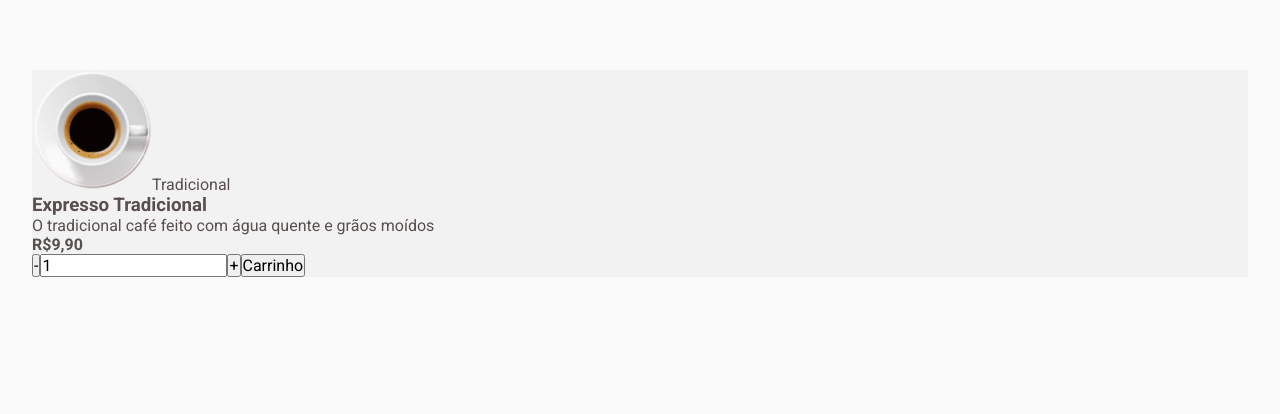
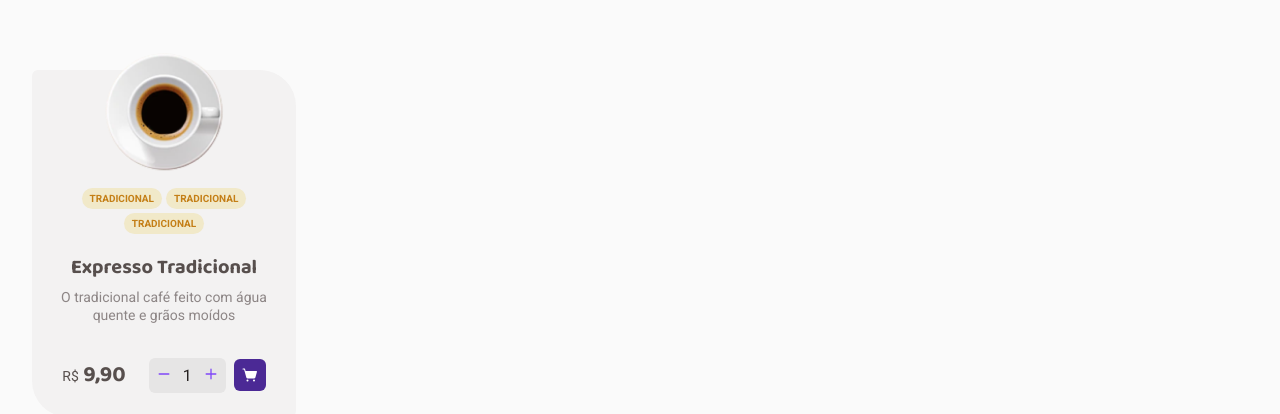
Before and after one commit to EllenBessa/coffee-delivery, a React (Vite) app: page / in a window 1280 px wide. Shown: the part 577-991 px from the top of the page. Before the commit the page ends 854 px from the top, so only its background shows below. Built offline with nearby package versions, Linux system fonts and the light colour scheme.

Commit message:
feat: :lipstick: Estilização do componente Coffee Card

```diff
--- a/src/pages/Home/components/CoffeeCard/index.tsx
+++ b/src/pages/Home/components/CoffeeCard/index.tsx
@@ -1,7 +1,14 @@
 import { useState } from "react";
 
+import { Minus, Plus, ShoppingCartSimple } from "@phosphor-icons/react";
+
 import expresso from "../../../../assets/expresso.png";
-import { CoffeeCardWrapper } from "./styles";
+import {
+  CoffeeCardWrapper,
+  FormCoffeeCard,
+  FooterCoffeeCard,
+  CoffeeCardTagWrapper
+} from "./styles";
 
 export function CoffeeCard() {
   const [quantity, setQuantity] = useState(1);
@@ -25,26 +32,35 @@ export function CoffeeCard() {
   return (
     <CoffeeCardWrapper>
       <img src={expresso} alt="" />
-      <span>Tradicional</span>
+      <CoffeeCardTagWrapper>
+        <span>Tradicional</span>
+        <span>Tradicional</span>
+        <span>Tradicional</span>
+      </CoffeeCardTagWrapper>
+
       <h3>Expresso Tradicional</h3>
       <p>O tradicional café feito com água quente e grãos moídos</p>
-      <div>
-        <strong>
-          <span>R$</span>
-          9,90
-        </strong>
-        <form action="">
+
+      <FooterCoffeeCard>
+        <span>
+          R$
+          <strong> 9,90</strong>
+        </span>
+        <FormCoffeeCard action="">
           <button type="button" onClick={handleDecreaseQuantity}>
-            -
-          </button>
-          <input type="number" value={quantity} readOnly />
-          <button type="button" onClick={handleIncreaseQuantity}>
-            +
+            <Minus size={14} weight="bold" />
           </button>
 
-          <button>Carrinho</button>
-        </form>
-      </div>
+          <label htmlFor="">{quantity}</label>
+
+          <button type="button" onClick={handleIncreaseQuantity}>
+            <Plus size={14} weight="bold" />
+          </button>
+        </FormCoffeeCard>
+        <button>
+          <ShoppingCartSimple weight="fill" />
+        </button>
+      </FooterCoffeeCard>
     </CoffeeCardWrapper>
   );
 }
--- a/src/pages/Home/components/CoffeeCard/styles.ts
+++ b/src/pages/Home/components/CoffeeCard/styles.ts
@@ -1,5 +1,132 @@
 import { styled } from "styled-components";
 
 export const CoffeeCardWrapper = styled.div`
+  max-width: 16.5rem;
+  padding: 1.5rem;
+
   background: ${(props) => props.theme["base-card"]};
+  border-radius: 0.375rem 2.25rem;
+
+  display: flex;
+  align-items: center;
+  flex-direction: column;
+
+  img {
+    margin-top: -2.625rem;
+    margin-bottom: 1rem;
+  }
+
+  h3 {
+    margin-top: 1.25rem;
+
+    font-family: "Baloo 2", cursive;
+    font-size: 1.25rem;
+    font-weight: 700;
+    line-height: 130%;
+  }
+
+  p {
+    margin-top: 0.5rem;
+
+    color: ${(props) => props.theme["base-label"]};
+    text-align: center;
+    font-family: "Roboto", sans-serif;
+    font-size: 0.875rem;
+    line-height: 130%;
+  }
 `;
+
+export const CoffeeCardTagWrapper = styled.div`
+  display: flex;
+  justify-content: center;
+  flex-wrap: wrap;
+  gap: 0.25rem;
+
+  span {
+    padding: 0.25rem 0.5rem;
+
+    background: ${(props) => props.theme["yellow-light"]};
+    border-radius: 6.25rem;
+    color: ${(props) => props.theme["yellow-dark"]};
+    font-family: "Roboto", sans-serif;
+    font-size: 0.625rem;
+    font-weight: 700;
+    line-height: 130%;
+    text-transform: uppercase;
+  }
+`;
+
+export const FooterCoffeeCard = styled.footer`
+  margin-top: 2.06rem;
+
+  display: flex;
+  align-items: center;
+
+  span {
+    margin-right: 1.44rem;
+
+    font-family: "Roboto", sans-serif;
+    font-size: 0.875rem;
+
+    strong {
+      font-size: 1.4rem;
+      font-family: "Baloo 2", cursive;
+    }
+  }
+
+  button {
+    padding: 0.5rem;
+
+    border: 0;
+    border-radius: 0.375rem;
+    background: ${(props) => props.theme["purple-dark"]};
+    color: ${(props) => props.theme.white};
+
+    cursor: pointer;
+
+    display: flex;
+    align-items: center;
+    justify-content: center;
+
+    transition: 0.3s;
+  }
+
+  button:hover {
+    background: ${(props) => props.theme.purple};
+  }
+`;
+
+export const FormCoffeeCard = styled.form`
+  margin-right: 0.5rem;
+
+  background: ${(props) => props.theme["base-button"]};
+  border-radius: 0.38rem;
+
+  display: flex;
+
+  label {
+    all: unset;
+
+    padding: 0.5rem 0.25rem;
+
+    text-align: center;
+    color: ${(props) => props.theme["base-title"]};
+    font-size: 1rem;
+    font-family: "Roboto", sans-serif;
+  }
+
+  button {
+    all: unset;
+
+    padding: 0.5rem 0.5rem;
+
+    color: ${(props) => props.theme.purple};
+
+    cursor: pointer;
+    transition: 0.2s;
+  }
+
+  button:hover {
+    color: ${(props) => props.theme["purple-dark"]};
+  }
+`;
```
